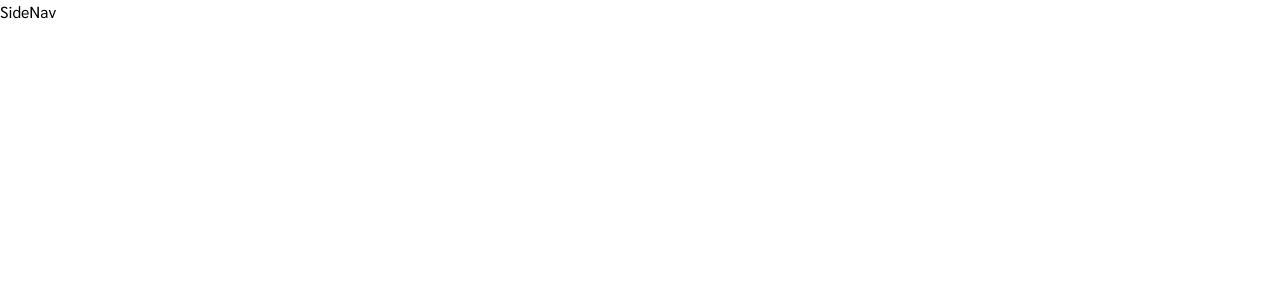
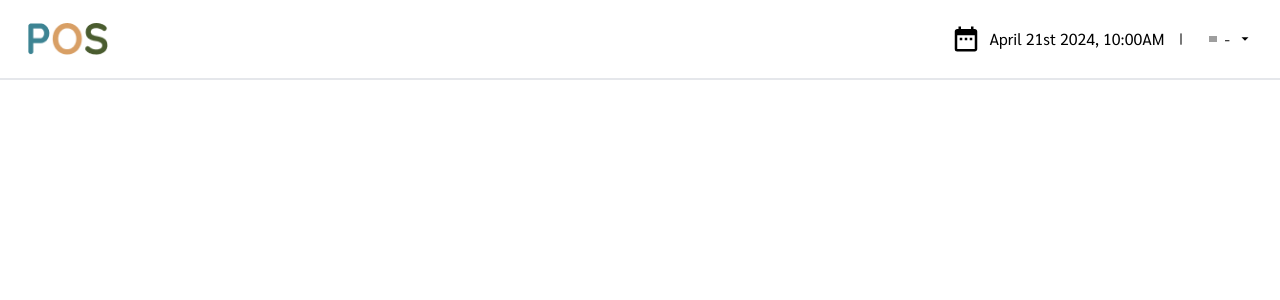
Before and after one commit to JinJaeJee/coffee-pos-frontend, a Next.js app: page /home in a window 1280 px wide. Before the commit this address had no page. Shown: the top 300 px of the page. Built offline with nearby package versions, Linux system fonts and the light colour scheme; no server answers; grey boxes are pictures that could not be loaded.

Commit message:
feat: new nav tailwind css and next auth

```diff
--- a/next.config.mjs
+++ b/next.config.mjs
@@ -8,6 +8,9 @@ const nextConfig = {
     NEXTAUTH_URL: process.env.NEXTAUTH_URL,
     API_URL: process.env.API_URL,
   },
+  images: {
+    domains: ["flowbite.com"],
+  },
 };
 
 export default nextConfig;
--- a/package.json
+++ b/package.json
@@ -20,6 +20,7 @@
     "numeral": "^2.0.6",
     "react": "^18",
     "react-dom": "^18",
+    "react-icons": "^5.1.0",
     "react-toastify": "^10.0.5",
     "yup": "^1.4.0"
   },
--- /dev/null
+++ b/src/app/components/NavSide.tsx
@@ -0,0 +1,164 @@
+"use client";
+import Image from "next/image";
+import React, { useEffect, useState } from "react";
+import Logo from "../../../public/Logo.png";
+import { usePathname } from "next/navigation";
+import { MdDateRange } from "react-icons/md";
+import { getSession, signOut } from "next-auth/react";
+import Link from "next/link";
+import { RxDividerVertical } from "react-icons/rx";
+import { IoMdArrowDropdown } from "react-icons/io";
+
+type Props = {
+  children: any;
+};
+
+const NavSide = (props: Props) => {
+  const [isDropdownOpen, setDropdownOpen] = useState(false);
+  const [session, setSession] = useState<any | null>(null);
+
+  useEffect(() => {
+    const fetchSession = async () => {
+      const sessionData = await getSession();
+      console.log(sessionData);
+      setSession(sessionData);
+    };
+
+    fetchSession();
+  }, []);
+
+  const toggleDropdown = () => {
+    setDropdownOpen(!isDropdownOpen);
+  };
+
+  const pathName = usePathname();
+
+  return (
+    <div>
+      <div>
+        {pathName != "/login" ? (
+          <div className="flex justify-between border-b-2 h-20 px-7">
+            <div className="flex items-center">
+              <Image width={80} height={80} src={Logo} alt="Logo" />
+            </div>
+            <div className="flex items-center gap-2">
+              <div>
+                <MdDateRange size={30} />
+              </div>
+              <p>April 21st 2024, 10:00AM</p>
+              <div className="flex items-center">
+                <div className="relative">
+                  <div className="flex flex-row gap-5 items-center ">
+                    <div>
+                      <RxDividerVertical />
+                    </div>
+                    <button
+                      type="button"
+                      className="flex gap-2 items-center text-sm rounded-full focus:ring-4 focus:ring-gray-300 dark:focus:ring-gray-600"
+                      aria-expanded="false"
+                      data-dropdown-toggle="dropdown-user"
+                      onClick={toggleDropdown}
+                    >
+                      <span className="sr-only">Open user menu</span>
+                      <Image
+                        src="https://flowbite.com/docs/images/people/profile-picture-5.jpg"
+                        alt="user photo"
+                        height={8}
+                        width={8}
+                      />
+                      <div className="text-base">
+                        {session?.user?.full_name ?? "-"}
+                      </div>
+                      <div>
+                        <IoMdArrowDropdown />
+                      </div>
+                    </button>
+                  </div>
+
+                  {/* dropdown */}
+                  {isDropdownOpen && (
+                    <div
+                      className="z-50 absolute mt-2 right-0 text-base list-none bg-white divide-y divide-gray-100 rounded shadow dark:bg-gray-700 dark:divide-gray-600"
+                      id="dropdown-user"
+                    >
+                      {/* Dropdown content */}
+                      <div className="px-4 py-3" role="none">
+                        <p
+                          className="text-sm text-gray-900 dark:text-white"
+                          role="none"
+                        >
+                          {session?.user?.full_name}
+                        </p>
+                        <p
+                          className="text-sm font-medium text-gray-900 truncate dark:text-gray-300"
+                          role="none"
+                        >
+                          {session?.user?.email}
+                        </p>
+                      </div>
+                      <ul className="py-1" role="none">
+                        <li>
+                          <a
+                            href="#"
+                            className="block px-4 py-2 text-sm text-gray-700 hover:bg-gray-100 dark:text-gray-300 dark:hover:bg-gray-600 dark:hover:text-white"
+                            role="menuitem"
+                          >
+                            Dashboard
+                          </a>
+                        </li>
+                        <li>
+                          <a
+                            href="#"
+                            className="block px-4 py-2 text-sm text-gray-700 hover:bg-gray-100 dark:text-gray-300 dark:hover:bg-gray-600 dark:hover:text-white"
+                            role="menuitem"
+                          >
+                            Settings
+                          </a>
+                        </li>
+                        <li>
+                          <a
+                            href="#"
+                            className="block px-4 py-2 text-sm text-gray-700 hover:bg-gray-100 dark:text-gray-300 dark:hover:bg-gray-600 dark:hover:text-white"
+                            role="menuitem"
+                          >
+                            Earnings
+                          </a>
+                        </li>
+                        <li>
+                          <a
+                            href="/change-password"
+                            className="block px-4 py-2 text-sm text-gray-700 hover:bg-gray-100 dark:text-gray-300 dark:hover:bg-gray-600 dark:hover:text-white"
+                            role="menuitem"
+                          >
+                            Change password
+                          </a>
+                        </li>
+                        <li>
+                          <Link
+                            href={"/login"}
+                            className="block px-4 py-2 text-sm text-gray-700 hover:bg-gray-100 dark:text-gray-300 dark:hover:bg-gray-600 dark:hover:text-white"
+                            role="menuitem"
+                            onClick={() => signOut()}
+                          >
+                            Sign out
+                          </Link>
+                        </li>
+                      </ul>
+                    </div>
+                  )}
+                </div>
+              </div>
+            </div>
+          </div>
+        ) : (
+          // <Loading />
+          <div className=" w-full overflow-y-scroll no-scrollbar">
+            {props.children}
+          </div>
+        )}
+      </div>
+    </div>
+  );
+};
+
+export default NavSide;
--- a/src/app/components/Navbar.tsx
+++ /dev/null
@@ -1,7 +0,0 @@
-import React from "react";
-
-const Navbar = () => {
-  return <div>Navbar</div>;
-};
-
-export default Navbar;
--- a/src/app/components/SideNav.tsx
+++ /dev/null
@@ -1,11 +0,0 @@
-import React from "react";
-
-type Props = {
-  children: any;
-};
-
-const SideNav = (props: Props) => {
-  return <div>SideNav</div>;
-};
-
-export default SideNav;
--- /dev/null
+++ b/src/app/components/Sidebar.tsx
@@ -0,0 +1,9 @@
+import React from "react";
+
+type Props = {};
+
+const Sidebar = (props: Props) => {
+  return <div></div>;
+};
+
+export default Sidebar;
--- /dev/null
+++ b/src/app/home/page.tsx
@@ -0,0 +1,7 @@
+import React from "react";
+
+const HomePage = () => {
+  return <div></div>;
+};
+
+export default HomePage;
--- a/src/app/landing/page.tsx
+++ /dev/null
@@ -1,8 +0,0 @@
-import React from "react";
-import Navbar from "../components/Navbar";
-
-const LandingPage = () => {
-  return <div>LandingPage</div>;
-};
-
-export default LandingPage;
--- a/src/app/layout.tsx
+++ b/src/app/layout.tsx
@@ -2,8 +2,9 @@ import type { Metadata } from "next";
 import { Inter, Sarabun } from "next/font/google";
 import "./globals.css";
 import Providers from "./components/Provider";
-import SideNav from "./components/SideNav";
+
 import { ToastContainer } from "react-toastify";
+import NavSide from "./components/NavSide";
 
 const inter = Inter({ subsets: ["latin"] });
 const sarabun = Sarabun({
@@ -26,7 +27,7 @@ export default function RootLayout({
     <html lang="en">
       <body className={sarabun.className}>
         <Providers>
-          <SideNav>{children}</SideNav>
+          <NavSide>{children}</NavSide>
         </Providers>
         <ToastContainer hideProgressBar />
       </body>
--- a/src/app/libs/authOptions.ts
+++ b/src/app/libs/authOptions.ts
@@ -51,12 +51,12 @@ export const authOptions: NextAuthOptions = {
   callbacks: {
     async jwt({ token, user }) {
       if (user) return { ...token, ...user };
-      console.log("jwt", token, user);
       return token;
     },
     async session({ token, session }) {
-      session.user = token.account_detail;
-      session.access_token = token.access_token;
+      session.user = token.user;
+      session.token = token.token;
+      console.log("session", session);
 
       return session;
     },
--- a/src/app/libs/next-auth.d.ts
+++ b/src/app/libs/next-auth.d.ts
@@ -2,12 +2,16 @@ import NextAuth from "next-auth";
 
 declare module "next-auth" {
   interface Session {
+    token: string;
     user: {
-      user_id: number;
+      id: number;
+      username: string;
+      full_name: string;
+      tel: string;
       email: string;
-      name: string;
+      is_active: boolean;
+      role_id: number;
     };
-    access_token: string;
   }
 }
 
@@ -15,11 +19,15 @@ import { JWT } from "next-auth/jwt";
 
 declare module "next-auth/jwt" {
   interface JWT {
-    account_detail: {
-      user_id: number;
+    token: string;
+    user: {
+      id: number;
+      username: string;
+      full_name: string;
+      tel: string;
       email: string;
-      name: string;
+      is_active: boolean;
+      role_id: number;
     };
-    access_token: string;
   }
 }
```
Also changed, not shown: public/Logo.png (added), 1 other file (tests, documents, lock files or other folders).
